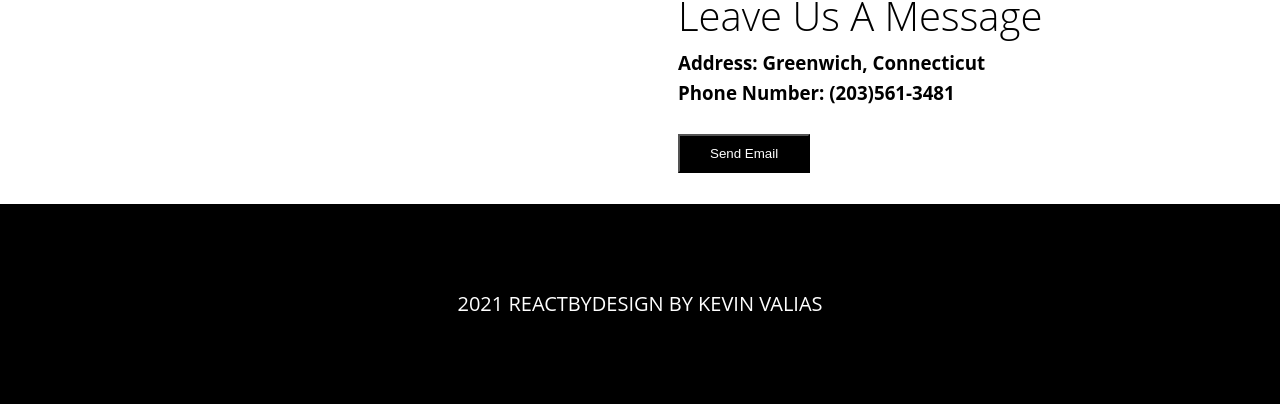
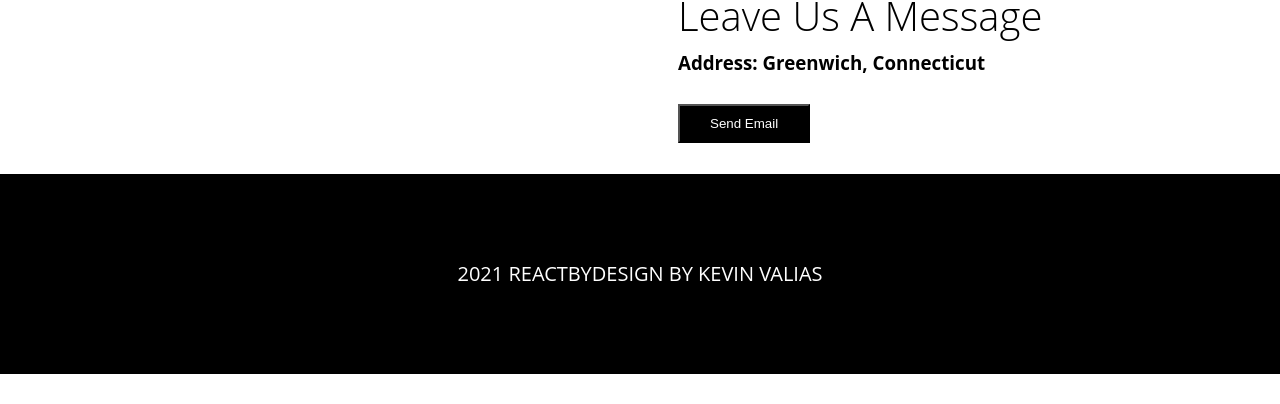
Before and after one commit to KevinValias/Valias_Painting_CO, a plain HTML site: page services/services.html in a window 1280 px wide. Shown: the part 1548-1952 px from the top of the page. After the commit the page ends 1922 px from the top, so only its background shows below. Drawn offline with Linux system fonts and the light colour scheme; files that its build step writes are made by us from their sources.

Commit message:
final service changes

```diff
--- a/services/services.html
+++ b/services/services.html
@@ -167,7 +167,7 @@
               <h2>Leave Us A Message </h2>
               <div>
                 <h3>Address: Greenwich, Connecticut</h3>
-                <h3>Phone Number: (203)561-3481</h3>
+
                 <br />
                 <button class="btn zoom">
                   <a href="mailto: Rvalias@aol.com">Send Email</a>
```
